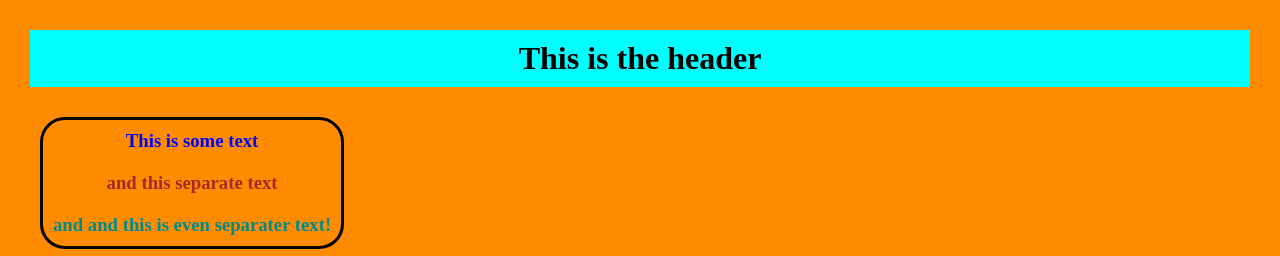
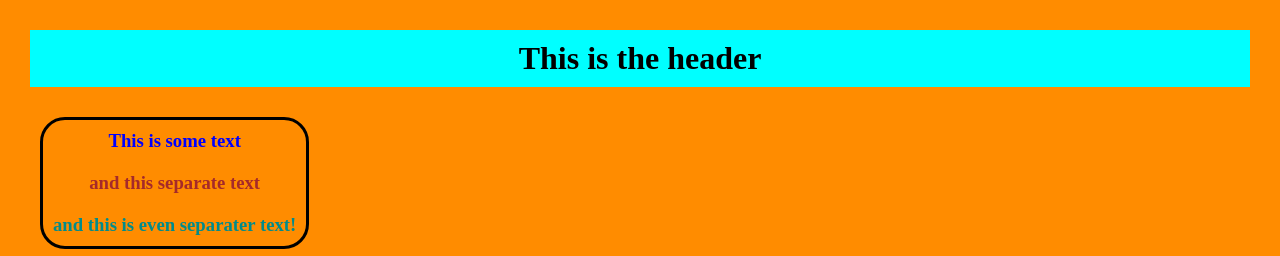
Before and after one commit to Scooper1920/css-party, a plain HTML site: page index.html in a window 1280 px wide. Shown: the top 256 px of the page. Drawn offline with Linux system fonts and the light colour scheme.

Commit message:
for the css class

```diff
--- a/index.html
+++ b/index.html
@@ -17,7 +17,7 @@
       <div id="box_one">
         <h3 class = "one">This is some text</h3>
         <h3 class = "two">and this separate text</h3>
-        <h3 class = "three">and and this is even separater text!</h3>
+        <h3 class = "three">and this is even separater text!</h3>
       </div>
 
       <div id="box_one">
```
